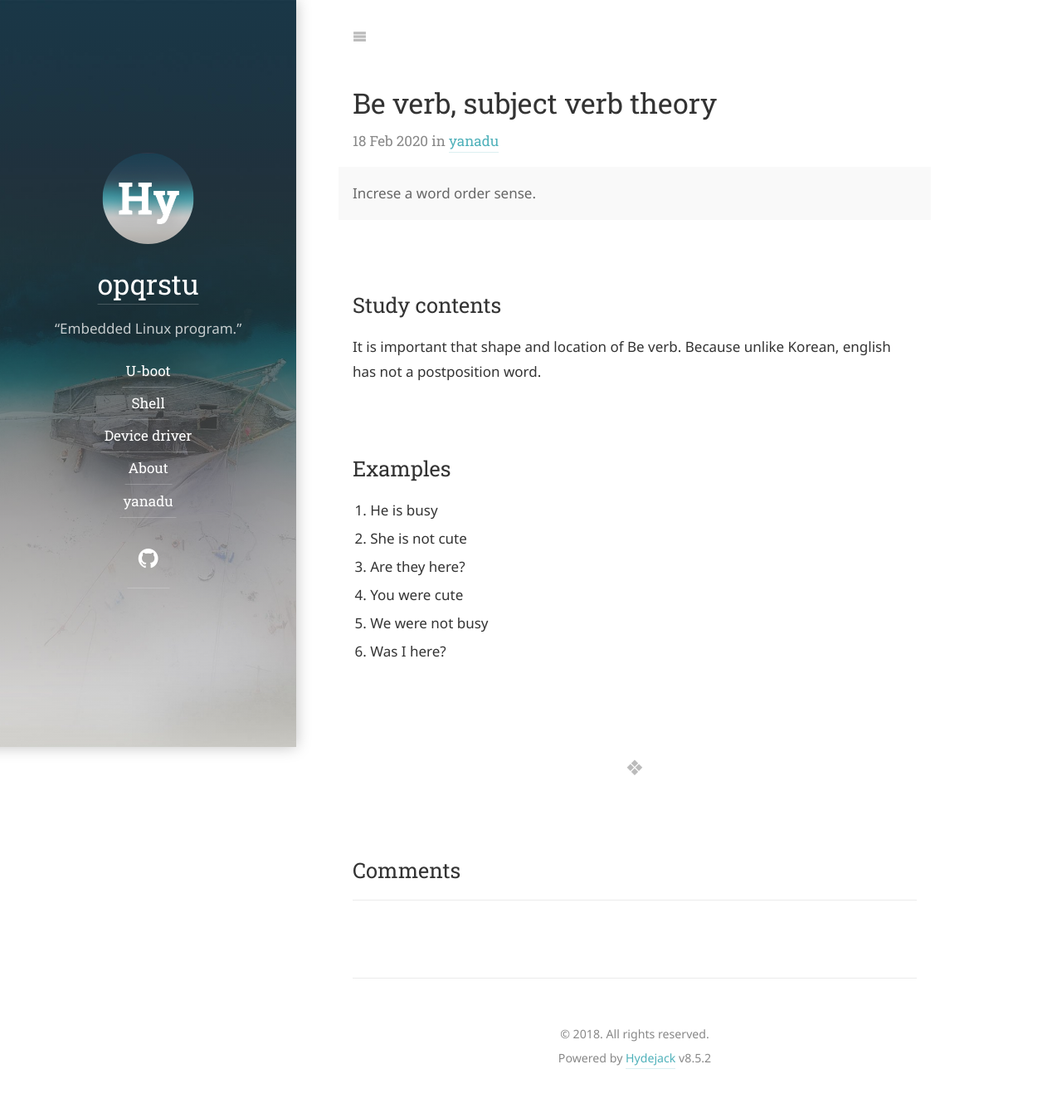
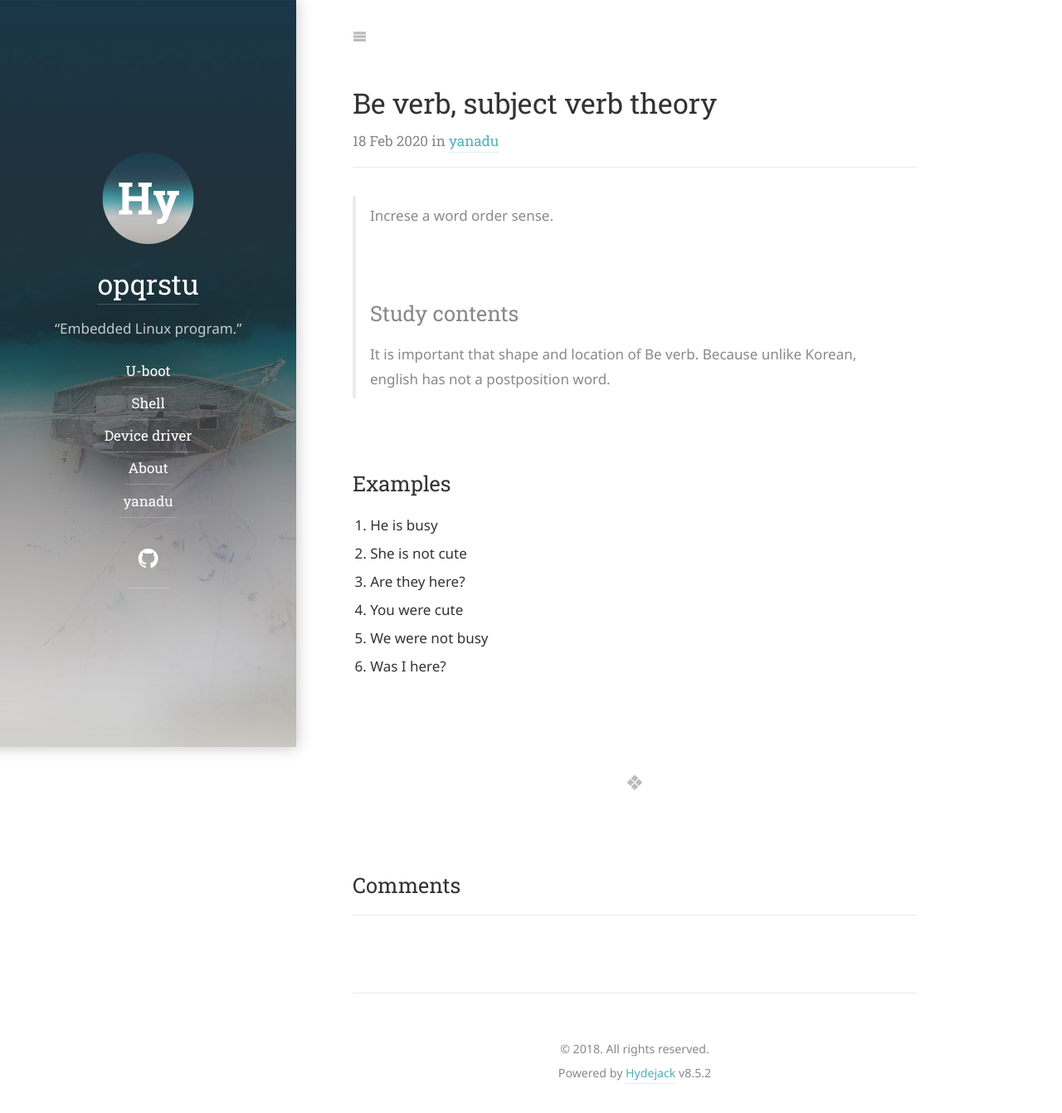
Before and after one commit to opqrstu/opqrstu.github.io, a Jekyll site: the page built from yanadu/_posts/2020-02-18-test.md, in a window 1280 px wide. Shown: the whole page at 83% size. Built offline with Jekyll 4.4.1, drawn with Linux system fonts in a browser that asks for light colours; some web fonts are replaced; comment, search, counter and statistics services are not loaded.

```diff
--- a/yanadu/_posts/2020-02-18-test.md
+++ b/yanadu/_posts/2020-02-18-test.md
@@ -1,13 +1,12 @@
 ---
 layout: post
 title: Be verb, subject verb theory
-description: >
-  Increse a word order sense.
+description:
 author: author2
 comments: true
 noindex: true
 ---
-
+>Increse a word order sense.
 ## Study contents
 It is important that shape and location of Be verb.
 Because unlike Korean, english has not a postposition word.
```
